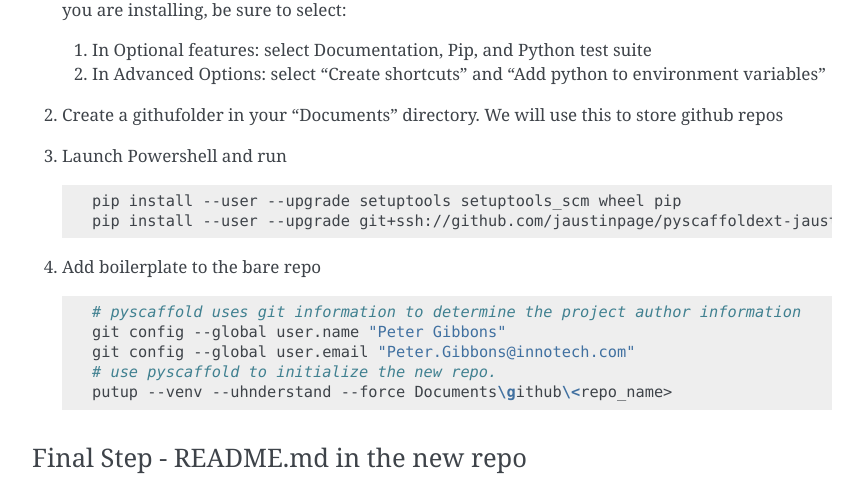
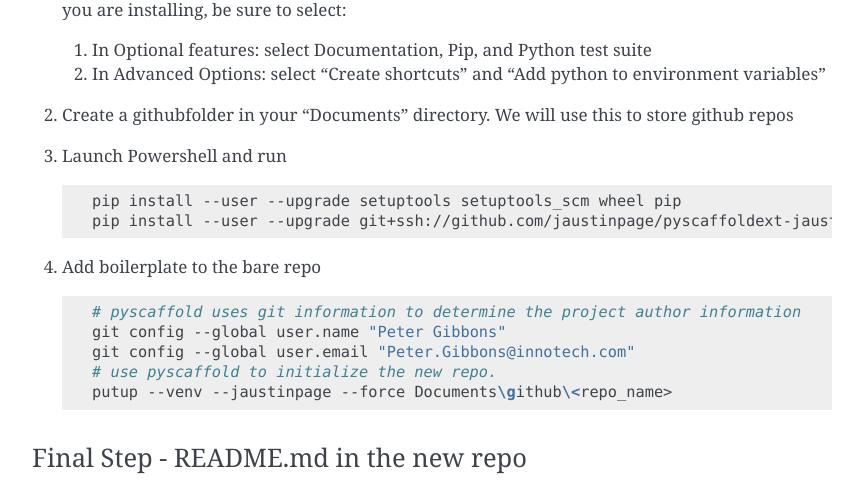
Before and after one commit to jaustinpage/pyscaffoldext-jaustinpage, a Sphinx documentation site: the page built from docs/readme.md, in a window 1280 px wide and 900 px high, scrolled down 999 px. Shown: the part 157-647 px from the top of the window, without its empty margins (338-1201 px from the left). Built offline with Sphinx 7.4.7, drawn with Linux system fonts in a browser that asks for light colours; the version number is read from the project's files by our own code; some of the changed text lies outside the part shown.

Commit message:
Update readme.md

````diff
--- a/docs/readme.md
+++ b/docs/readme.md
@@ -1,4 +1,4 @@
-# pyscaffoldext-uhnderstand
+# pyscaffoldext-jaustinpage
 
 Get started making a python library quick
 
@@ -51,12 +51,12 @@ In a terminal
    1. In Optional features: select Documentation, Pip, and Python test suite
    1. In Advanced Options: select "Create shortcuts" and "Add python to environment
       variables"
-1. Create a githufolder in your "Documents" directory. We will use this to store github
+1. Create a githubfolder in your "Documents" directory. We will use this to store github
    repos
 1. Launch Powershell and run
    ```shell
    pip install --user --upgrade setuptools setuptools_scm wheel pip
-   pip install --user --upgrade git+ssh://github.com/jaustinpage/pyscaffoldext-jaustinpage#egg=pyscaffoldext-jaustinpage
+   pip install --user --upgrade git+ssh://github.com/jaustinpage/pyscaffoldext-jaustinpage.git
    ```
 1. Add boilerplate to the bare repo
    ```shell
@@ -64,7 +64,7 @@ In a terminal
    git config --global user.name "Peter Gibbons"
    git config --global user.email "Peter.Gibbons@innotech.com"
    # use pyscaffold to initialize the new repo.
-   putup --venv --uhnderstand --force Documents\github\<repo_name>
+   putup --venv --jaustinpage --force Documents\github\<repo_name>
    ```
 
 ### Final Step - README.md in the new repo
````
